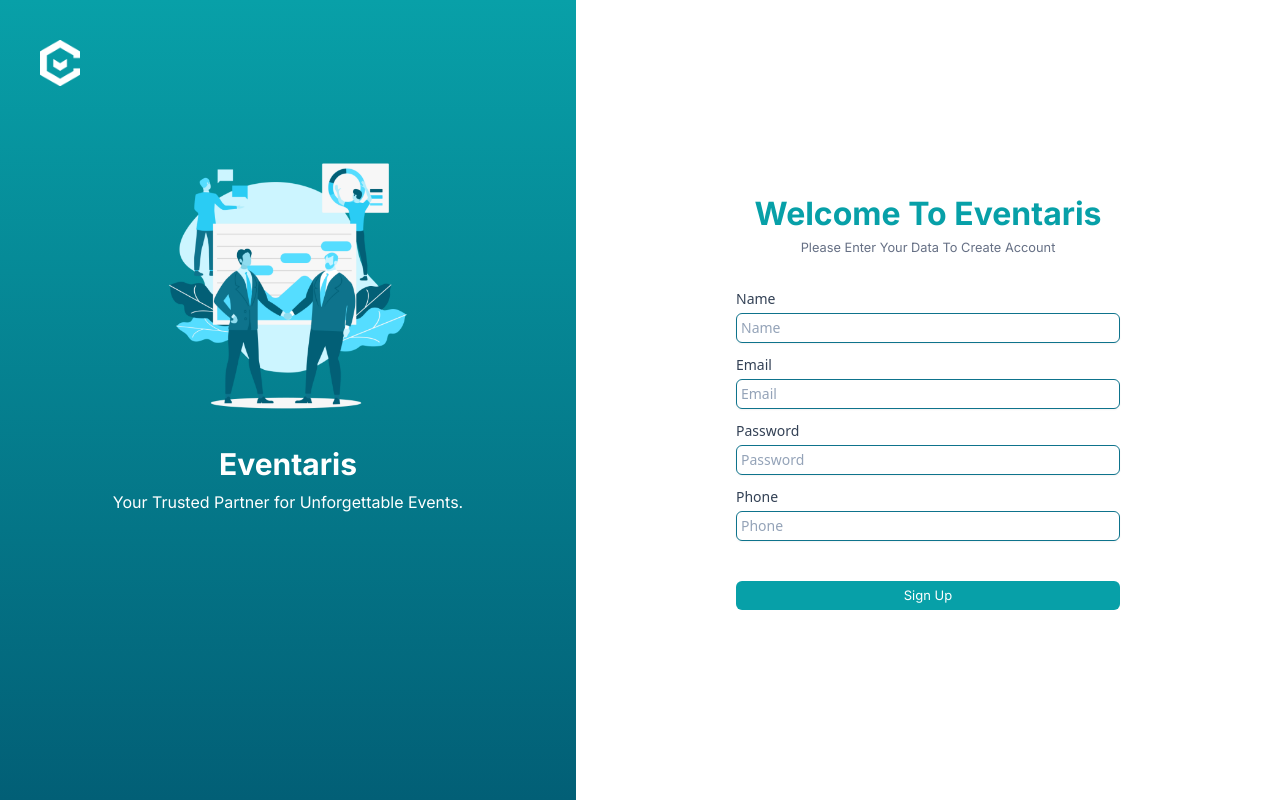
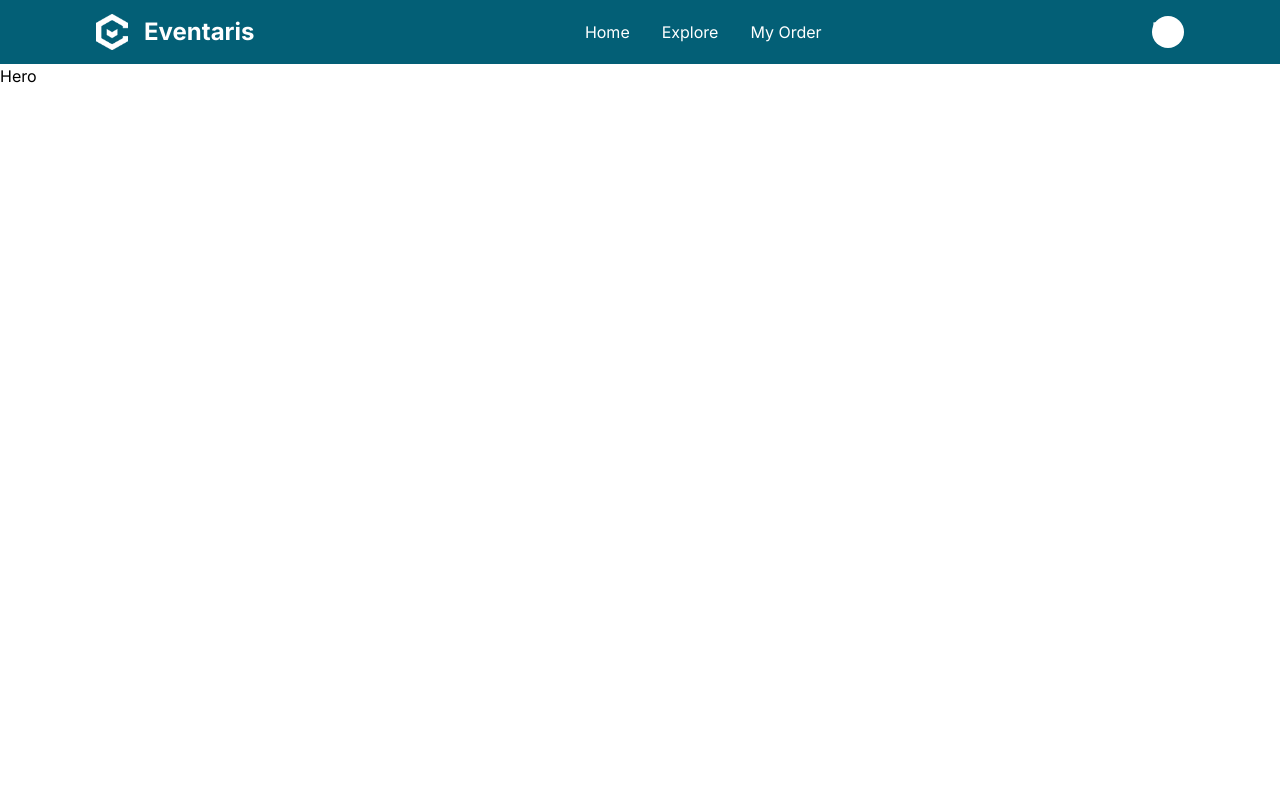
Before and after one commit to Eventaris/Eventaris, a React (Vite) app: page / in a window 1280 px wide. Built offline with nearby package versions, Linux system fonts and the light colour scheme.

Commit message:
membuat page landing page, component navbar, variabel warna

```diff
--- /dev/null
+++ b/src/components/Navbar.jsx
@@ -0,0 +1,32 @@
+import React from "react";
+
+const Navbar = () => {
+    return (
+        <div className="bg-green1 w-full h-16 px-24 flex justify-between items-center text-white">
+            <div className="flex gap-4 items-center">
+                <img
+                    src="src\assets\Logo White.png"
+                    alt=""
+                    className="w-8 h-auto"
+                />
+                <div className="text-2xl font-bold">Eventaris</div>
+            </div>
+            <div>
+                <ul className="flex gap-8">
+                    <li>
+                        <a href="#">Home</a>
+                    </li>
+                    <li>
+                        <a href="#">Explore</a>
+                    </li>
+                    <li>
+                        <a href="#">My Order</a>
+                    </li>
+                </ul>
+            </div>
+            <div className="bg-white rounded-full w-8 h-8">R</div>
+        </div>
+    );
+};
+
+export default Navbar;
--- a/src/index.jsx
+++ b/src/index.jsx
@@ -1,10 +1,10 @@
 import React from 'react';
 import "./index.css";
 import { createRoot } from 'react-dom/client';
-import RegistApp from './pages/RegistApp';
+import LandingApp from './pages/LandingApp';
 import '@fontsource/inter';
 
-const element = <RegistApp/>;
+const element = <LandingApp/>;
 
 const root = createRoot(document.getElementById('root'));
 root.render(element);
--- /dev/null
+++ b/src/pages/LandingApp.jsx
@@ -0,0 +1,13 @@
+import React from "react";
+import Navbar from "../components/Navbar";
+
+const LandingApp = () => {
+    return (
+        <div>
+            <Navbar />
+            <div>Hero</div>
+        </div>
+    );
+};
+
+export default LandingApp;
--- a/tailwind.config.js
+++ b/tailwind.config.js
@@ -9,8 +9,12 @@
       backgroundImage: {
         'gradient-green': 'linear-gradient(180deg, #08A0A8 0%, #025F76 100%)', // Tambahkan gradient kustom
       },
+      colors: {
+        'green1': '#035F76',
+        'green2': '#037E8E',
+      },
       fontFamily: {
-        inter: ['Inter', 'sans-serif'], // Menambahkan font Inter
+        sans: ['Inter', 'sans-serif'], // Menambahkan font Inter
       },
     },
   },
```
